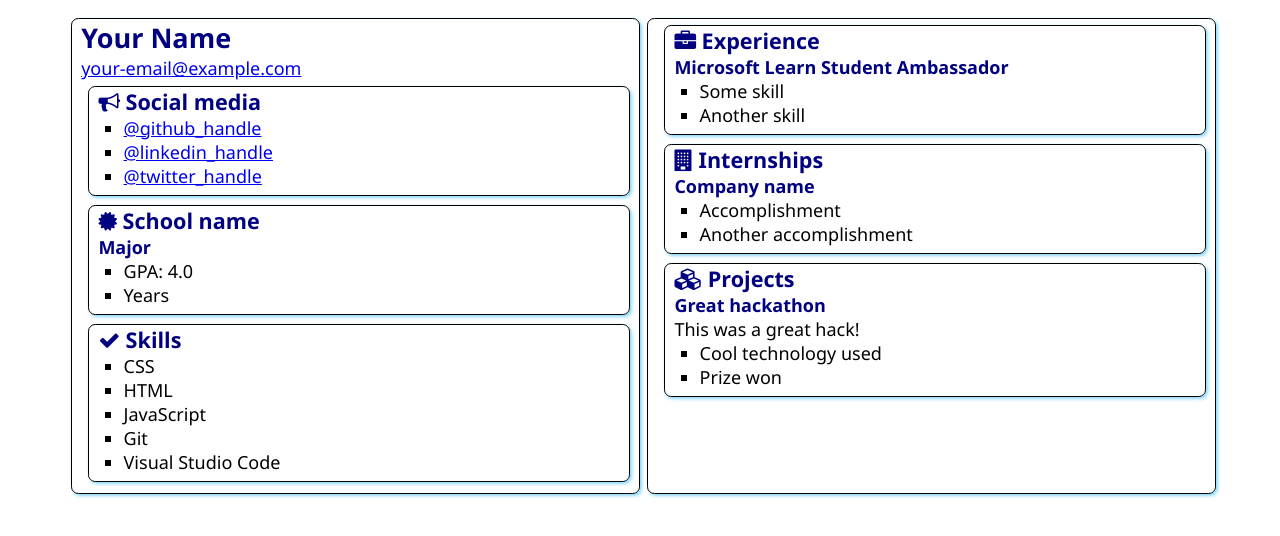
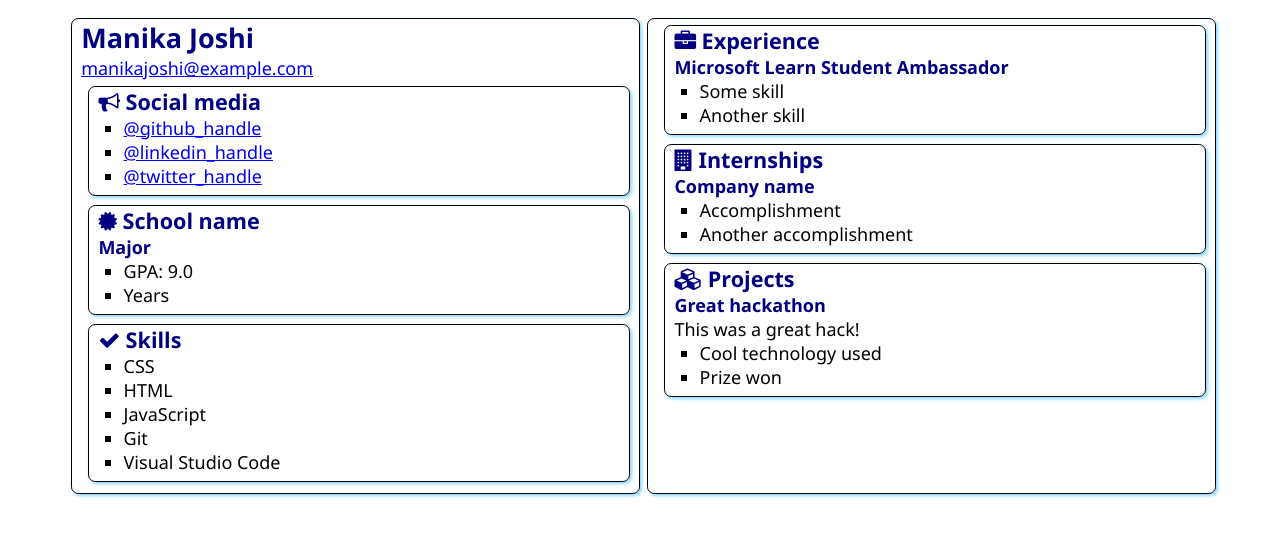
Before and after one commit to manika137/SATechnicalOnboarding, a plain HTML site: page src/index.html in a window 1280 px wide. Drawn offline with Linux system fonts and the light colour scheme.

Commit message:
Update index.html

```diff
--- a/src/index.html
+++ b/src/index.html
@@ -12,8 +12,8 @@
 <body>
     <main>
         <article class="box">
-            <h1>Your Name</h1>
-            <div><a href="mailto:your.email@example.com">your-email@example.com</a></div>
+            <h1>Manika Joshi</h1>
+            <div><a href="mailto:your.email@example.com">manikajoshi@example.com</a></div>
 
             <section class="box">
                 <h2>
@@ -35,7 +35,7 @@
                     </h2>
                     <h3>Major</h3>
                     <ul>
-                        <li>GPA: 4.0</li>
+                        <li>GPA: 9.0</li>
                         <li>Years</li>
                     </ul>
                 </div>
```
